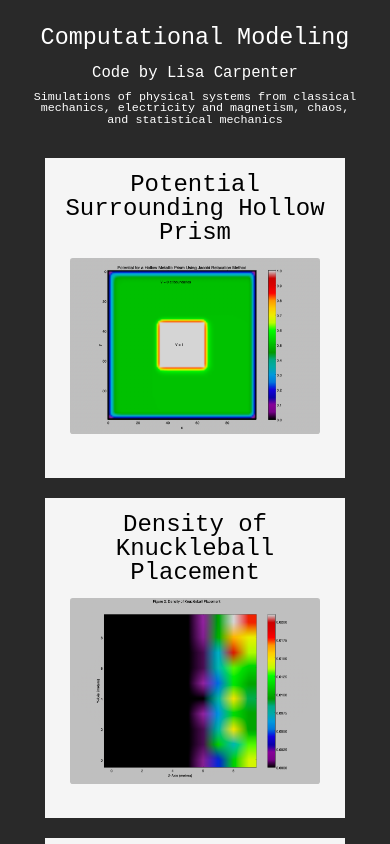
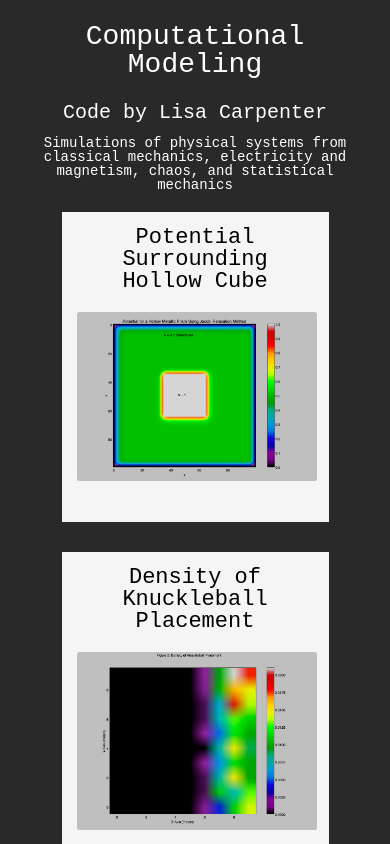
Before and after one commit to licarpen/computational-modeling, a React app: page / in a window 390 px wide. Shown: the top 844 px of the page. Built offline with nearby package versions, Linux system fonts and the light colour scheme.

Commit message:
enhance responsiveness of model items

```diff
--- a/src/components/header/Header.css
+++ b/src/components/header/Header.css
@@ -1,5 +1,5 @@
 .Header{
-  height: 14vw;
+  margin-bottom: 20px;
 
   .title{
     color: white;
@@ -20,20 +20,26 @@
     margin: auto;
   }
 
-  @media screen and (max-width: 600px){
-    height: 30vw;
+  .Link{
+    text-decoration: none;
+  }
+
+  @media screen and (max-width: 800px){
     .title{
-      font-size: 6vw;
-      margin-top: 5vw;
-      padding: 2vw;
+      width: 80%;
+      margin: auto;
+      font-size: 28px;
+      margin-top: 3vw;
+      padding: 3vw;
     }
     .author{
-      font-size: 4vw;
-      padding: 2vw;
+      font-size: 20px;
+      padding-top: 3vw;
+      padding-bottom: 3vw;
     }
     .description{
       width: 85%;
-      font-size: 3vw;
+      font-size: 14px;
     }
   }
 
--- a/src/components/header/Header.js
+++ b/src/components/header/Header.js
@@ -1,12 +1,15 @@
 import React from 'react';
 import styles from './Header.css';
+import { Link } from 'react-router-dom';
 
 const Header = () => {
   return (
     <div className={styles.Header}>
-      <h1 className={styles.title}>Computational Modeling</h1>
-      <h2 className={styles.author}>Code by Lisa Carpenter</h2>
-      <p className={styles.description}>Simulations of physical systems from classical mechanics, electricity and magnetism, chaos, and statistical mechanics</p>
+      <Link className={styles.Link} to={'/'}>
+        <h1 className={styles.title}>Computational Modeling</h1>
+        <h2 className={styles.author}>Code by Lisa Carpenter</h2>
+        <p className={styles.description}>Simulations of physical systems from classical mechanics, electricity and magnetism, chaos, and statistical mechanics</p>
+      </Link>
     </div>
   );
 };
--- a/src/components/portfolio/PortfolioItem.js
+++ b/src/components/portfolio/PortfolioItem.js
@@ -12,10 +12,10 @@ const PortfolioItem = ({ match }) => {
       <h2 className={styles.title}>{title}</h2>
       <div className={styles.links}>
         <a href={script} target='_blank' rel='noopener noreferrer' >Code</a>
-        <Link className={styles.Link} to={'/'}>Back</Link>
       </div>
       <img src={image}/>
       <p className={styles.description}>{description}</p>
+      <Link className={styles.Link} to={'/'}>Back</Link>
     </div>
   );
 };
--- a/src/components/portfolio/PortfolioList.css
+++ b/src/components/portfolio/PortfolioList.css
@@ -1,8 +1,10 @@
 .PortfolioList{
-  margin: 3vw;
+  margin: auto;
+  width: 90%;
   border-radius: 1em;
   display: grid;
-  grid-template-columns: repeat(auto-fit, minmax(310px, 1fr));
+  grid-template-columns: repeat(auto-fit, minmax(280px, 1fr));
+  row-gap: 30px;
   justify-items: center;
 
   .Link{
@@ -11,17 +13,19 @@
   }
 
   .title{
-    font-size: 24px;
+    width: 90%;
+    margin: auto;
+    font-size: 22px;
     height: 75px;
   }
 
   .card{
-    width: 300px;
-    height: 320px;
-    padding: 6px;
+    width: 267px;
+    height: 310px;
+    padding: 5px;
     padding-top: 15px;
     padding-bottom: 15px;
-    margin: 10px;
+    margin: auto;
     background: whitesmoke;
     box-sizing: border-box;
   }
@@ -35,7 +39,7 @@
 
   .card:hover{
     img{
-      width: 260px;
+      width: 250px;
       padding: 0px;
       padding-top: 8px;
       padding-bottom: 3px;
@@ -49,7 +53,7 @@
     display: flex;
     align-items: center;
     margin: auto;
-    width: 250px;
+    width: 240px;
     border-radius: 0.8em;
     padding: 10px;
     transition: width 0.4s;
@@ -58,6 +62,9 @@
   @media screen and (min-width: 1320px){
     grid-template-columns: repeat(auto-fit, minmax(350px, 1fr));
     row-gap: 30px;
+    width: 80%;
+    margin-top: 40px;
+
     .card{
       padding: 20px;
       width: 320px;
--- a/src/data/models.js
+++ b/src/data/models.js
@@ -14,21 +14,21 @@ import logistic from '../assets/logistic.png';
 
 export const models = [
   {
-    title: 'Potential Surrounding Hollow Prism',
+    title: 'Potential Surrounding Hollow Cube',
     image: prism,
-    description: 'This script models the potential surrounding a hollow, square box of potential V = 1, with the potential set to 0 at distances far from the center of the box.  The model makes use of the Jacobi method, which is a relaxation method for solving the 2nd order differential equation which describes the situation outlined above.  Laplace\'s equation allows us to relate the potential at a specific location to the potential of areas nearby. By using a matrix to represent the potential at locations in the xy plane, the Jacobi method is used to iterate the potential at every space until the solution ceases to change. A small dv is used and the dv for each location is checked against its neighbors.  When dv has dropped below a chosen epsilon value, the process is stopped and the potential is said to be relaxed. The potential is then displayed using a spectral map.',
+    description: 'This script models the potential surrounding a hollow cube of potential V = 1, with the potential approaching 0 at large distances from the center of the cube.  The model makes use of the Jacobi method, which is a relaxation method for solving the 2nd order differential equation which describes the solution for given parameters.  Laplace\'s equation is used to relate the potential at a point relative to the potentials nearby. The Jacobi method is used to iterate through a matrix of potentials in a plane decreasing dv until the solution ceases to change by more than a chosen epsilon. At this point the potential is said to be relaxed. A spectral map is used to display the data.',
     script: 'https://github.com/licarpen/computational-modeling/blob/master/python/prism.py'
   },
   {
     title: 'Density of Knuckleball Placement',
     image: knuckleball,
-    description: 'A knuckleball is a pitch thrown in baseball that minimizes spin on the ball, resulting in an erratic trajectory.  This script models a knuckleball with a spectral map showing probabilistic spatial coordinates when the ball reaches the batter, i.e. the strike zone.  This is accomplished by using Newtonian Mechanics to describe the trajectory and using the Euler method to iterate through time steps to determine the placement in the z and y directions. A histogram (not shown) displays the probability that a knuckleball will strike a particular box the size of a baseball.',
+    description: 'A knuckleball is a pitch thrown in baseball that minimizes spin on the ball, resulting in an erratic trajectory.  This script models a knuckleball with a spectral map showing probabilistic spatial coordinates for when the ball reaches the batter, i.e. the strike zone.  This is accomplished by using Newtonian Mechanics to describe the trajectory and using the Euler method to iterate through time steps to determine the placement of the ball in the z and y directions. A histogram (not shown) displays the probability that a knuckleball will strike a particular box the size of a baseball at the strike zone.',
     script: 'https://github.com/licarpen/computational-modeling/blob/master/python/knuckleball.py'
   },
   {
     title: 'Chaotic Behavior of Pendula',
     image: chaos_pendula,
-    description: 'A driven and damped pendulum will exhibit chaotic behavior if initial conditions are set appropriately. The chaotic behavior is investigated by modeling the behavior of two pendula with slightly different initial conditions. The value for theta as a function of time for a driven/damped pendulum is determined by using the Euler-Cromer method.  When log(delta_theta) is plotted against t, chaotic behavior will be evident for small time scales, and delta_theta increases linearly with time.  This is indicative of a chaotic system. Because the semi-log y plot shows a linear trend, delta_theta = exp[lambda*t), where lambda is the slope of the semi-log graph, and lambda is a parameter called the Lyapunov Exponent. This parameter is characteristic of chaotic behavior.  The Lyapunov Exponent for this behavior is determined visually to be around 0.0039, with a y-intercept of 1E-05. When the Lyapunov Exponent changes sign, the chaotic regime has been met, which is confirmed by this model.',
+    description: 'A driven and damped pendulum will exhibit chaotic behavior for a set of initial conditions. The chaotic behavior is investigated by modeling the behavior of two pendula with slightly different initial conditions. The value for theta as a function of time for a driven/damped pendulum is determined by using the Euler-Cromer method.  When log(delta_theta) is plotted against t, chaotic behavior will be evident for small time scales, and delta_theta increases linearly with time.  This is indicative of a chaotic system. Because the semi-log y plot shows a linear trend, delta_theta = exp(lambda*t), where lambda is the slope of the semi-log graph, and lambda is a parameter called the Lyapunov Exponent. This parameter is characteristic of chaotic behavior.  The Lyapunov Exponent for this behavior is determined visually to be around 0.0039, with a y-intercept of 1E-05. When the Lyapunov Exponent changes sign, the chaotic regime has been met, which is confirmed by this model.',
     script: 'https://github.com/licarpen/computational-modeling/blob/master/python/prism.py'
   },
   {
@@ -46,7 +46,7 @@ export const models = [
   {
     title: 'Logistic Bifurcation Diagram',
     image: logistic,
-    description: 'Abstract:This program displays a bifurcation diagram mapping the logistic equation against the parameter mu. The logistic equation is defined iteravely as x_n+1 = mu * x_n (1 - x_n). For each value of mu, transient behavior of the logistic equation is eliminated and values of x_n are recorded. Chaos onset and period doubling are denoted on the diagram.',
+    description: 'This program displays a bifurcation diagram mapping the logistic equation against the parameter mu. The logistic equation is defined iteravely as x_n+1 = mu * x_n (1 - x_n). For each value of mu, transient behavior of the logistic equation is eliminated and values of x_n are recorded. Chaos onset and period doubling are denoted on the diagram.',
     script: 'https://github.com/licarpen/computational-modeling/blob/master/python/logistic.py'
   },
   {
@@ -58,13 +58,13 @@ export const models = [
   {
     title: 'Error in Euler Method for Radioactive Decay',
     image: radioactive_euler,
-    description: 'An analytical solution for radioactive decay is well known and can be used to determine the number of atoms left in a radioactive mass after a period of time. This script models the error in the Euler method as a function of the time step (dt) used in the Euler approach. Error as a function of dt is plotted by comparing the difference between the numerical values and each analytical value to the time step used.  In analyzing the plot of error versus dt, it appears that error as a function of dt is linear.  The error per step is actually dt^2. However, throughout the entire Euler calculation, t/dt time steps are used, and thus the error is proportional to the product of these two values - (dt^2) * t/dt =~ dt.  Thus, as time step increases, the error increases linearly as well.',
+    description: 'An analytical solution for radioactive decay is well known and can be used to accurately predict the number of atoms left in a radioactive mass after a period of time. This script models the error in the Euler method as a function of the time step (dt) used in the Euler approach. Error as a function of dt is plotted by comparing the difference between the numerical values and each analytical value to the time step used.  In analyzing the plot of error versus dt, error as a function of dt exhibits linear behavior.  The error per step is actually dt^2. However, since t/dt time steps are used, the error is proportional to the product of these two values - (dt^2) * t/dt ~= dt.  Thus, as time step increases, the error increases linearly.',
     script: 'https://github.com/licarpen/computational-modeling/blob/master/python/radioactive_euler.py'
   },
   {
     title: 'Error in Euler-Comer Method for Radioactive Decay',
     image: radioactive_rk,
-    description: 'An analytical solution for radioactive decay is well known and can be used to determine the number of atoms left in a radioactive mass after a period of time. This script uses the Euler-Cromer method for numerically calculating the error in radioactive decay number of atoms versus the time step.  The Euler-Cromer method differs from the well-known Euler method in that it uses the computed values of omega to compute the next iteration and uses a half-time step for more accuracy.  As can be seen, error increases quadratically as dt increases, but the accuracy of the model is much higher for low values of t.  Error is proportional to the order of the time step multiplied by t/dt.  Since we are keeping higher order terms, the error will be of order (dt)^3*t/dt =~ (dt)^2, which is why a quadratic correlation between error and time step is observed.',
+    description: 'An analytical solution for radioactive decay is well known and can be used to accurately predict the number of atoms left in a radioactive mass after a period of time. This script uses the Euler-Cromer method for numerically calculating the error in radioactive decay number of atoms versus the time step.  The Euler-Cromer method differs from the well-known Euler method in that it uses the computed values of omega to compute the next iteration and uses a half-time step for more accuracy.  Error increases quadratically as dt increases, but the accuracy of the model is much higher for low values of t.  Error is proportional to the order of the time step multiplied by t/dt.  Since higher-order terms are present, the error will be of order (dt)^3*t/dt ~= (dt)^2, which is why a quadratic correlation between error and time step is observed.',
     script: 'https://github.com/licarpen/computational-modeling/blob/master/python/radioactive_rk.py'
   },
   {
@@ -76,13 +76,13 @@ export const models = [
   {
     title: 'Integral Approximation Techniques',
     image: quadrature,
-    description: 'This script calculates the integral from -1 to 1 of the fucntion f(x) = x^2/cosh(x) in three different ways.  Frist, a bruteforce Monte Carlo technique is used, generating random numbers (x_i) in the interval from -1 to 1 and summing N rectangles of height f(x_i) and width 2/N to approximate the integral. The second method approximates each interval as a trapezoid and uses the boundaries of the function as h_1 and h_2 of the trapezoid. Finally, importance sampling is used to flatten the function, eliminating random values of x_i via the rejection method for the function p(x) = 1/cosh(x). The remaining x_i values are used with bruteforce to approximate the integral. The integral estimations are calculated for several values of N and presented in a table. The error in the importance and bruteforce MC method increases as 1/sqrt(N), where N is the number of samples used to calculate the integral. This can be shown by graphing error versus 1/sqrt(N).  The resulting correlation appears linear. While the trapezoid method of integration results in a precise result with N = 100, the MC techniques scale better in higher dimensions and require less computation for increased accuracy.',
+    description: 'This script calculates the integral from -1 to 1 of the fucntion f(x) = x^2/cosh(x) in three different ways.  A bruteforce Monte Carlo technique is used, generating random numbers (x_i) in the interval from -1 to 1 and summing N rectangles of height f(x_i) and width 2/N to approximate the integral. The second method approximates each interval as a trapezoid and uses the boundaries of the function as h_1 and h_2 of the trapezoid. Finally, importance sampling is used to flatten the function, eliminating random values of x_i via the rejection method for the function p(x) = 1/cosh(x). The remaining x_i values are used with bruteforce to approximate the integral. The integral estimations are calculated for several values of N and presented in a table. The error in the importance and bruteforce MC method increases as 1/sqrt(N), where N is the number of samples used to calculate the integral. This can be shown by graphing error versus 1/sqrt(N).  The resulting correlation appears linear. While the trapezoid method of integration results in a precise result with N = 100, the MC techniques scale better in higher dimensions and require less computation for increased accuracy.',
     script: 'https://github.com/licarpen/computational-modeling/blob/master/python/quadrature.py'
   },
   {
     title: 'White Noise Generator',
     image: noise,
-    description: 'This script generates a white noise power spectrum using the Box-Muller method.  An array of 2^10 random numbers is generated and treated like a time series.  FFT is used to compute the power spectrum of these values.  The Box-Muller method uses a Gaussian distribution with mean mu = 0 and sigma^2 = 1.  This probability distribution is then inverted to find the function from which to draw random numbers, which takes two values.',
+    description: 'This script generates a white noise power spectrum using the Box-Muller method.  An array of 2^10 random numbers is generated and treated like a time series.  Fast Fouriert Transform (FFT) is used to compute the power spectrum of these values.  The Box-Muller method uses a Gaussian distribution with mean mu = 0 and sigma^2 = 1.  This probability distribution is then inverted to find the function from which to draw random numbers to represent the frequencies in white noise',
     script: 'https://github.com/licarpen/computational-modeling/blob/master/python/noise.py'
   },
   {
```
Also changed, not shown: src/components/portfolio/PortfolioItem.css (+31 -14 lines).
